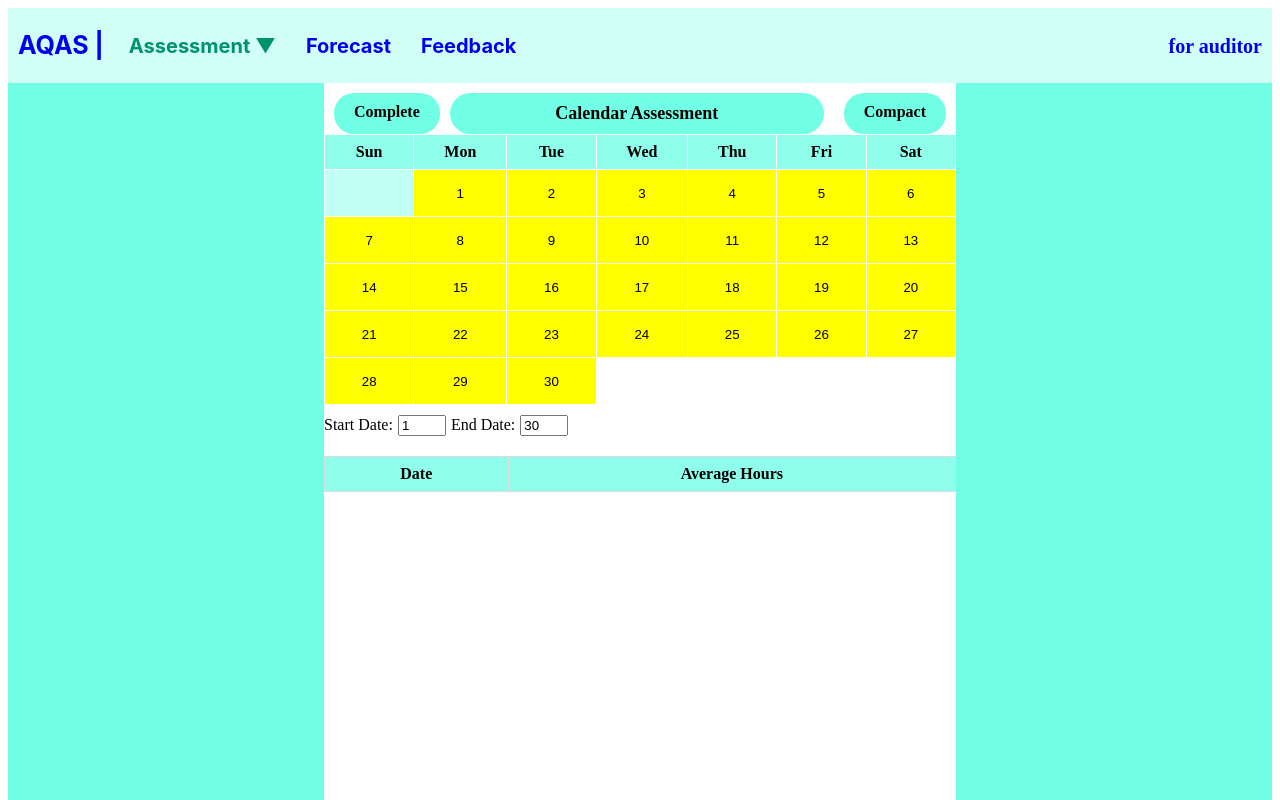
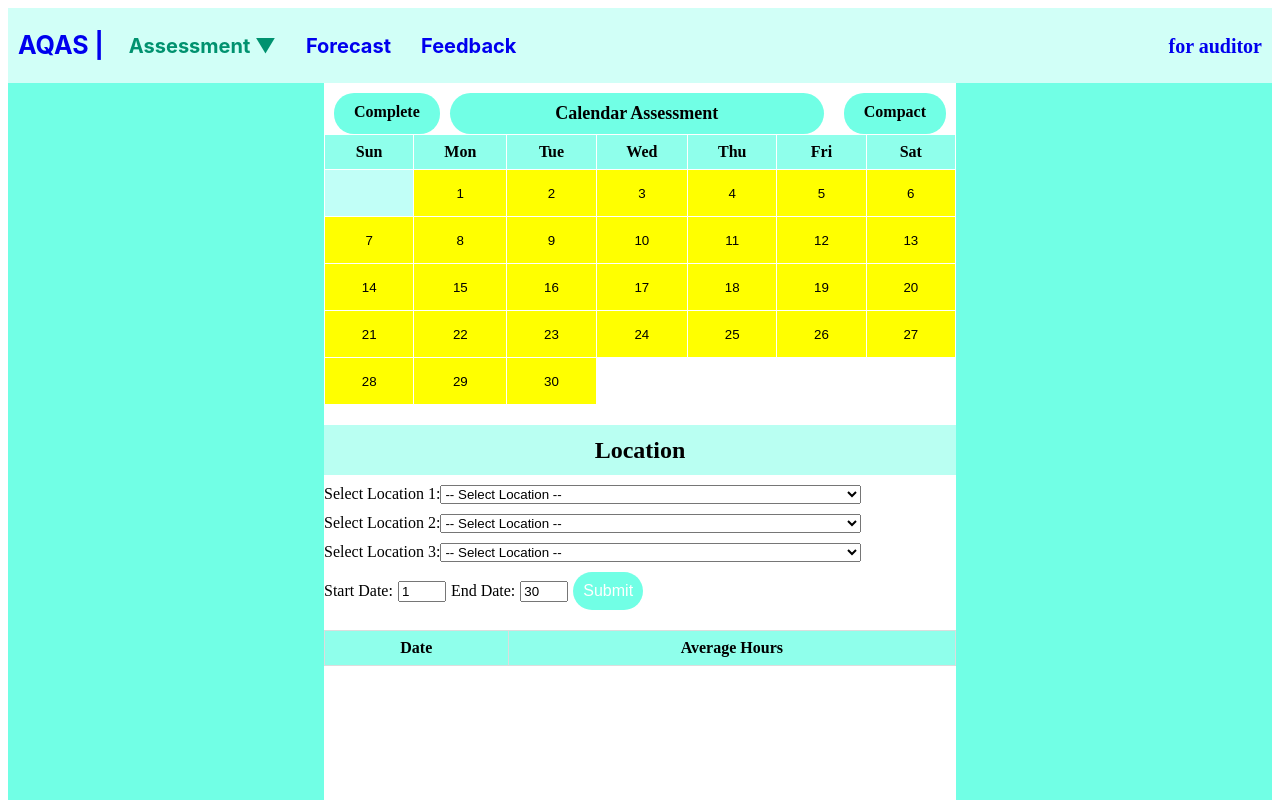
Before and after one commit to sodaop12/Air-Quality-Assessment-System-Front-end, a Vue app: page /calendar_as in a window 1280 px wide. Shown: the top 800 px of the page. Built offline with nearby package versions, Linux system fonts and the light colour scheme.

Commit message:
make output and summit button for calender and added test for it

```diff
--- a/src/views/CalendarAssessmentView.vue
+++ b/src/views/CalendarAssessmentView.vue
@@ -38,7 +38,7 @@
                   {{ day }}
                 </button>
                 <input
-                  v-model="averageHours[day]"
+                  v-model="averageHours[day - 1]"
                   v-if="showInput[day]"
                   class="hours-input"
                   type="number"
@@ -49,6 +49,44 @@
           </tr>
         </table>
       </div>
+      <section class="Location">
+        <h2 class="section-title">Location</h2>
+        <label for="location1">Select Location 1:</label>
+        <select id="location1" v-model="selectedLocations[0]">
+          <option value="">-- Select Location --</option>
+          <option
+            v-for="(location, index) in locations"
+            :key="index"
+            :value="location"
+          >
+            {{ location }}
+          </option>
+        </select>
+        <div class="DH_Box"></div>
+        <label for="location2">Select Location 2:</label>
+        <select id="location2" v-model="selectedLocations[1]">
+          <option value="">-- Select Location --</option>
+          <option
+            v-for="(location, index) in locations"
+            :key="index"
+            :value="location"
+          >
+            {{ location }}
+          </option>
+        </select>
+        <div class="DH_Box"></div>
+        <label for="location3">Select Location 3:</label>
+        <select id="location3" v-model="selectedLocations[2]">
+          <option value="">-- Select Location --</option>
+          <option
+            v-for="(location, index) in locations"
+            :key="index"
+            :value="location"
+          >
+            {{ location }}
+          </option>
+        </select>
+      </section>
       <!-- Input boxes for start date and end date -->
       <div class="date-inputs">
         <label for="start-date">Start Date:</label>
@@ -69,6 +107,8 @@
           max="30"
           class="date-input"
         />
+
+        <button @click="submitData" class="submit-button">Submit</button>
       </div>
       <!-- Display the logged data as a table -->
       <div class="logged-data">
@@ -77,20 +117,47 @@
             <th>Date</th>
             <th>Average Hours</th>
           </tr>
-          <tr v-for="(hoursArray, day) in loggedData" :key="day">
-            <td>{{ day }}</td>
+          <tr v-for="dayData in loggedData" :key="dayData.day">
+            <td>{{ dayData.day }}</td>
             <td>
               <ul>
-                <li v-for="(hours, index) in hoursArray" :key="index">
-                  {{ hours }}
+                <li>
+                  {{ averageHours[dayData.day - 1] }}
                 </li>
               </ul>
             </td>
           </tr>
         </table>
       </div>
+      <h2 class="section-title" v-if="responseReceived">Report</h2>
+      <table v-if="responseReceived">
+        <tr>
+          <td>Average AQI:</td>
+          <td>{{ calculateaverage.toFixed(2) }}</td>
+        </tr>
+        <tr>
+          <td>Total Hour:</td>
+          <td>{{ totalhour }}</td>
+        </tr>
+        <tr>
+          <td>Maximum AQI:</td>
+          <td>{{ max }}</td>
+        </tr>
+        <tr>
+          <td>Minimum AQI:</td>
+          <td>{{ min }}</td>
+        </tr>
+        <tr>
+          <td>Cigarettes according to AQI:</td>
+          <td>{{ Cgrs.toFixed(2) }}</td>
+        </tr>
+        <tr>
+          <td colspan="2">
+            <p v-html="output_text"></p>
+          </td>
+        </tr>
+      </table>
     </div>
-
     <div class="right-sidebar">
       <!-- Right sidebar content -->
     </div>
@@ -101,9 +168,15 @@
 export default {
   data() {
     return {
+      output_text: null,
+      totalhour: null,
+      responseReceived: false,
+      max: null,
+      min: null,
+      Cgrs: null,
       startDate: 1, // Default start date
       endDate: 30, // Default end date
-      loggedData: {}, // A dictionary to store the logged data
+      loggedData: [], // A dictionary to store the logged data
       weeks: [
         [null, 1, 2, 3, 4, 5, 6],
         [7, 8, 9, 10, 11, 12, 13],
@@ -112,7 +185,31 @@ export default {
         [28, 29, 30], // Last week with fewer days
       ],
       showInput: Array(31).fill(false), // An array to track input visibility
-      averageHours: Array(31).fill(0), // An array to store average hours
+      averageHours: [], // An array to store average hours
+      selectedLocations: ["", "", ""],
+      locations: [
+        "Innovative Village ต.ป่าแดด อ.เมือง จ.เชียงใหม่",
+        "คณะบริหารธุรกิจ มช. ต.สุเทพ อ.เมือง จ.เชียงใหม่",
+        "คณะมนุษยศาสตร์ มช. (HB5) ต.สุเทพ อ.เมือง จ.เชียงใหม่",
+        "คณะสังคมศาสตร์ มช. ต.สุเทพ อ.เมือง จ.เชียงใหม่",
+        "ชุมชนล่ามช้าง ต.ช้างม่อย อ.เมือง จ.เชียงใหม่ จุดที่ 1 (Indoor)",
+        "ชุมชนวัดเกต ต.วัดเกต อ.เมือง จ.เชียงใหม่ จุดที่ 1 (Indoor)",
+        "ชุมชนสวนดอก ต.สุเทพ อ.เมือง จ.เชียงใหม่",
+        "ชุมชนหมื่นสาร จุดที่ 1B (อาสา DustBoy, Outdoor) ต.หายยา อ.เมือง จ.เชียงใหม่",
+        "ทต.เมืองนะ ต.เมืองนะ อ.เชียงดาว จ.เชียงใหม่",
+        "บ.พะอัน ต.สบโขง อ.อมก๋อย จ.เชียงใหม่",
+        "บ้านดอยสันเกี๋ยง ต.ช่างเคิ่ง อ.แม่แจ่ม จ.เชียงใหม่",
+        "บ้านห้วยบง ต.ทาเหนือ อ.แม่ออน จ.เชียงใหม่",
+        "บ้านห้วยริน ต.ช่างเคิ่ง อ.แม่แจ่ม จ.เชียงใหม่",
+        "มช. แคมปัสแม่เหียะ ต.สุเทพ อ.เมือง จ.เชียงใหม่",
+        "มทร.ล้านนา (ดอยสะเก็ด) ต.ป่าป้อง อ.ดอยสะเก็ด จ.เชียงใหม่",
+        "รพ.ฝาง ต.เวียง อ.ฝาง จ.เชียงใหม่",
+        "รพ.พร้าว ต.เวียง อ.พร้าว จ.เชียงใหม่",
+        "รพ.สต.บ้านไตรสภาวคาม ต.เมืองงาย อ.เชียงดาว จ.เชียงใหม่",
+        "รพ.หางดง ต.หางดง อ.หางดง จ.เชียงใหม่",
+        "สสอ.ฮอด ต.หางดง อ.ฮอด จ.เชียงใหม่",
+        "ศพด.บ้านทับเดื่อ ต.อินทขิล อ.แม่แตง จ.เชียงใหม่",
+      ],
     };
   },
   computed: {
@@ -123,19 +220,42 @@ export default {
   },
   methods: {
     toggleInput(day) {
-      // Toggle the input visibility for the clicked day
       this.showInput[day] = !this.showInput[day];
-      // Log the average hours for the clicked day
-      if (this.showInput[day]) {
-        console.log(`Average hours for Day ${day}: ${this.averageHours[day]}`);
-        if (!this.loggedData[day]) {
-          this.loggedData[day] = [];
-        }
-        this.loggedData[day].push(this.averageHours[day]);
-      } else {
-        console.log(`Average hours for Day ${day} cleared.`);
-        this.loggedData[day] = null;
-      }
+      this.loggedData[day - 1] = {
+        day: day,
+      };
+    },
+    submitData() {
+      const dataToSend = {
+        startDate: this.startDate,
+        endDate: this.endDate,
+        selectedLocations: this.selectedLocations,
+        averageHours: this.averageHours,
+      };
+
+      fetch("http://127.0.0.1:5000/submitcalenderdata", {
+        method: "POST", // Use the appropriate HTTP method
+        headers: {
+          "Content-Type": "application/json",
+        },
+        body: JSON.stringify(dataToSend),
+      })
+        .then((response) => response.json())
+        .then((data) => {
+          this.calculateaverage = data.calculateaverage;
+          this.totalhour = data.totalhour;
+          this.output_text = data.output_text;
+          this.responseReceived = true;
+          this.max = data.max;
+          this.min = data.min;
+          this.Cgrs = data.CGRS;
+          console.log(data);
+          this.loading = false;
+        })
+        .catch((error) => {
+          console.error("API error:", error);
+          this.loading = false;
+        });
     },
     isHighlighted(day) {
       return day >= this.startDate && day <= this.endDate;
```
Also changed, not shown: 1 other file (tests, documents, lock files or other folders).
